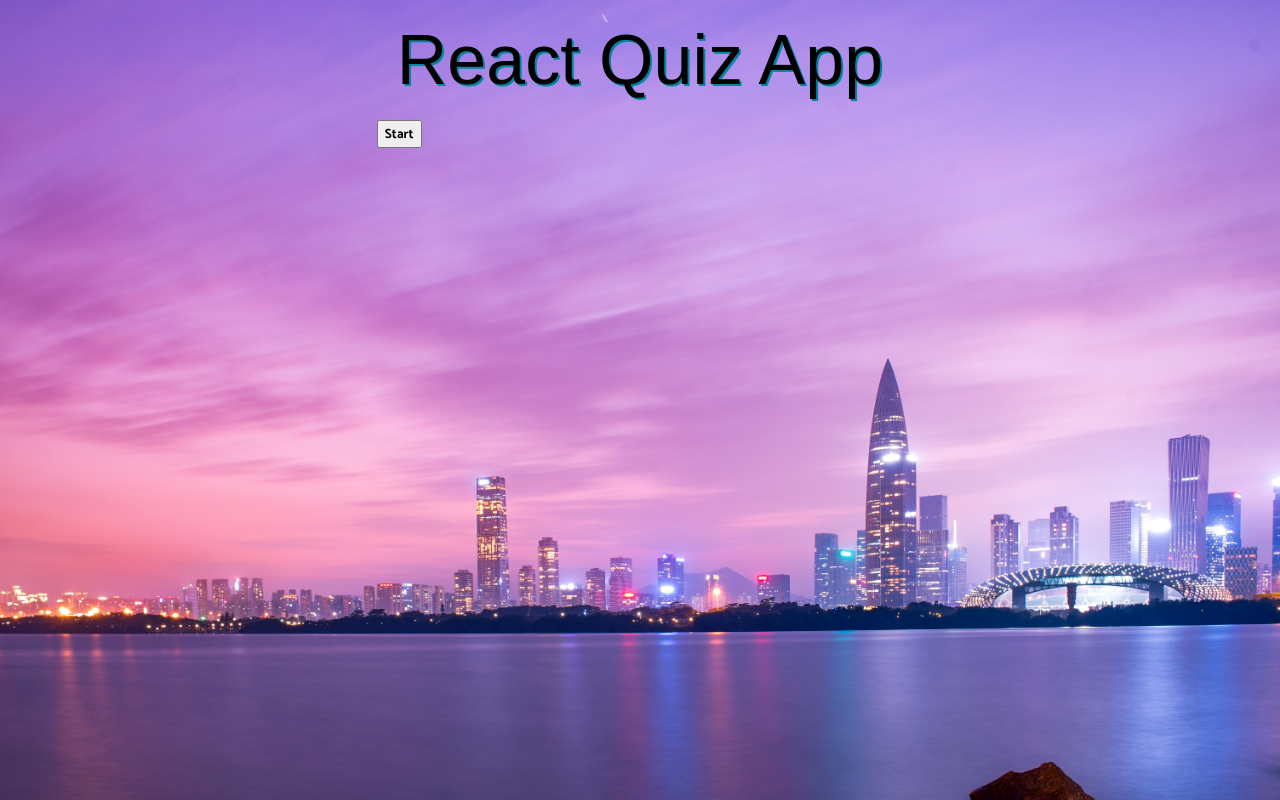
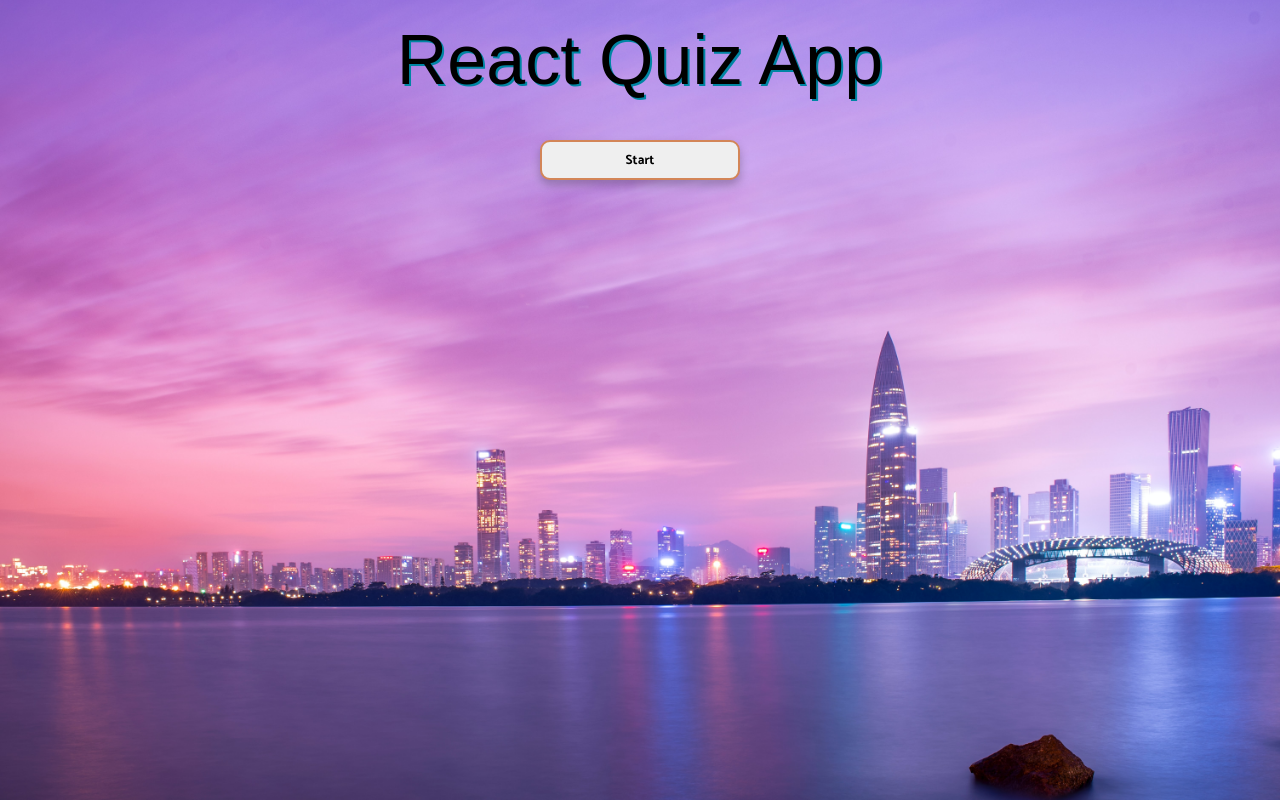
Before and after one commit to codecaptain10/react-quiz-app, a React (Create React App) app in the folder react-quiz-app/: page / in a window 1280 px wide. Built offline with nearby package versions, Linux system fonts and the light colour scheme.

Commit message:
Give styles for buttons

```diff
--- a/react-quiz-app/src/App.styles.ts
+++ b/react-quiz-app/src/App.styles.ts
@@ -9,6 +9,7 @@ html{
 
 body{
     background-image:url(${BGCImage});
+    background-position: center center;
     background-size:cover;
     margin:0;
     padding:0 20px;
@@ -53,4 +54,23 @@ export const Wrapper = styled.div`
     text-align: center;
     margin: 20px;
   }
+
+  .start,
+  .next {
+    width: 200px;
+    cursor: pointer;
+    background-color: linear-gradient(180deg, #fff, #ffcc91);
+    border: 2px solid #d38558;
+    box-shadow: 0px 5px 10px rgba(0, 0, 0, 0.25);
+    border-radius: 10px;
+    height: 40px;
+    margin: 20px 0;
+    padding: 0 40px;
+    margin-left: calc(50% - 100px);
+    margin-right: calc(50% - 100px);
+  }
+
+  .start {
+    max-width: 200px;
+  }
 `;
```
